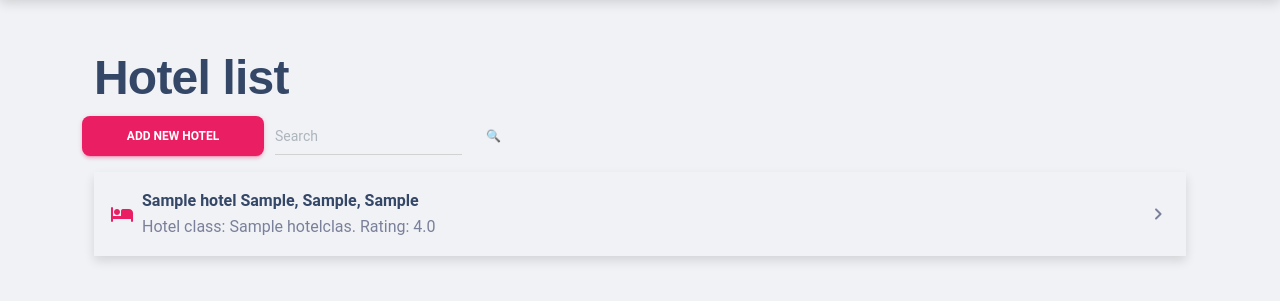
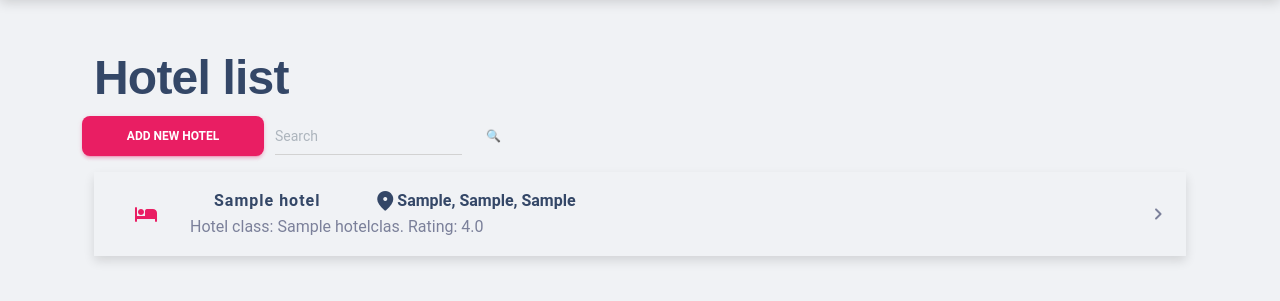
Before and after one commit to necobra/hotel-review-service, a Django app: page /hotels/ in a window 1280 px wide. Shown: the part 70-371 px from the top of the page. Run offline with Django 5.2, Linux system fonts and the light colour scheme; a user stored in the database is signed in; tables that the repository leaves empty hold one stand-in row (values such as "Sample post"); some libraries are stand-ins or nearby versions.

Commit message:
customize items in the hotel list page

```diff
--- a/templates/hotel_review_service/hotel_list.html
+++ b/templates/hotel_review_service/hotel_list.html
@@ -23,10 +23,18 @@
       {% for hotel in hotel_list %}
         <li class="list-group-item border-0 p-3 mb-2 shadow-sm">
             <a href="{% url 'hotel_review_service:hotel-detail' pk=hotel.id %}" class="d-flex justify-content-between align-items-center text-decoration-none">
-                <div class="d-flex align-items-center">
+                <div class="d-flex align-items-center container-fluid">
                     <i class="material-icons-round text-primary mr-2">hotel</i>
-                    <div>
-                        <div class="font-weight-bold text-dark">{{ hotel.name }} {{ hotel.placement }}</div>
+                    <div class="container-fluid">
+                        <div class="font-weight-bold text-dark row container-fluid d-flex align-items-stretch">
+                          <div class="letter-spacing-1 col-2 d-flex align-items-center">{{ hotel.name }}</div>
+                          <div class="ml-3 col-6 d-flex align-items-center">
+                            <i class="material-icons-round fs-4">
+                            location_on
+                            </i>
+                            {{ hotel.placement }}
+                          </div>
+                        </div>
                         <div class="text-muted">Hotel class: {{ hotel.hotel_class }}. Rating: {{ hotel.average_rating|default_if_none:"--" }}</div>
                     </div>
                 </div>
```
